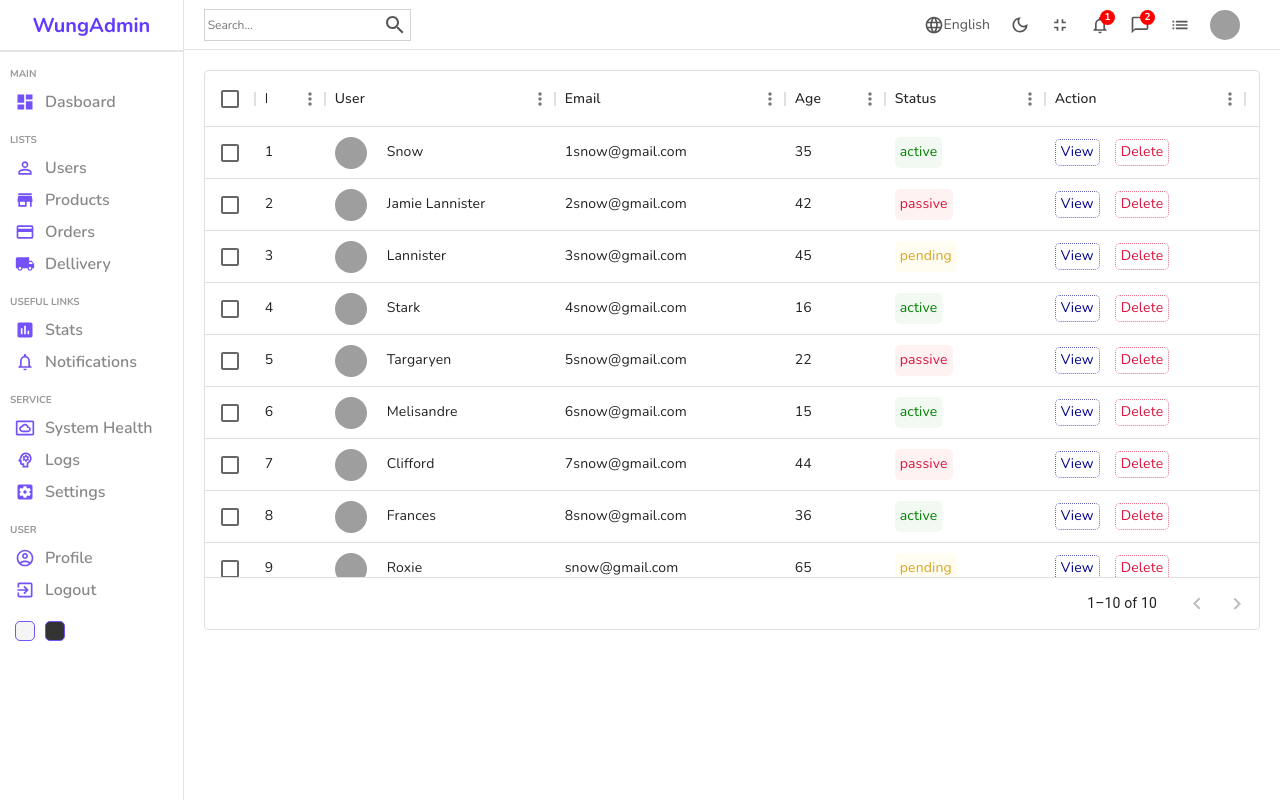
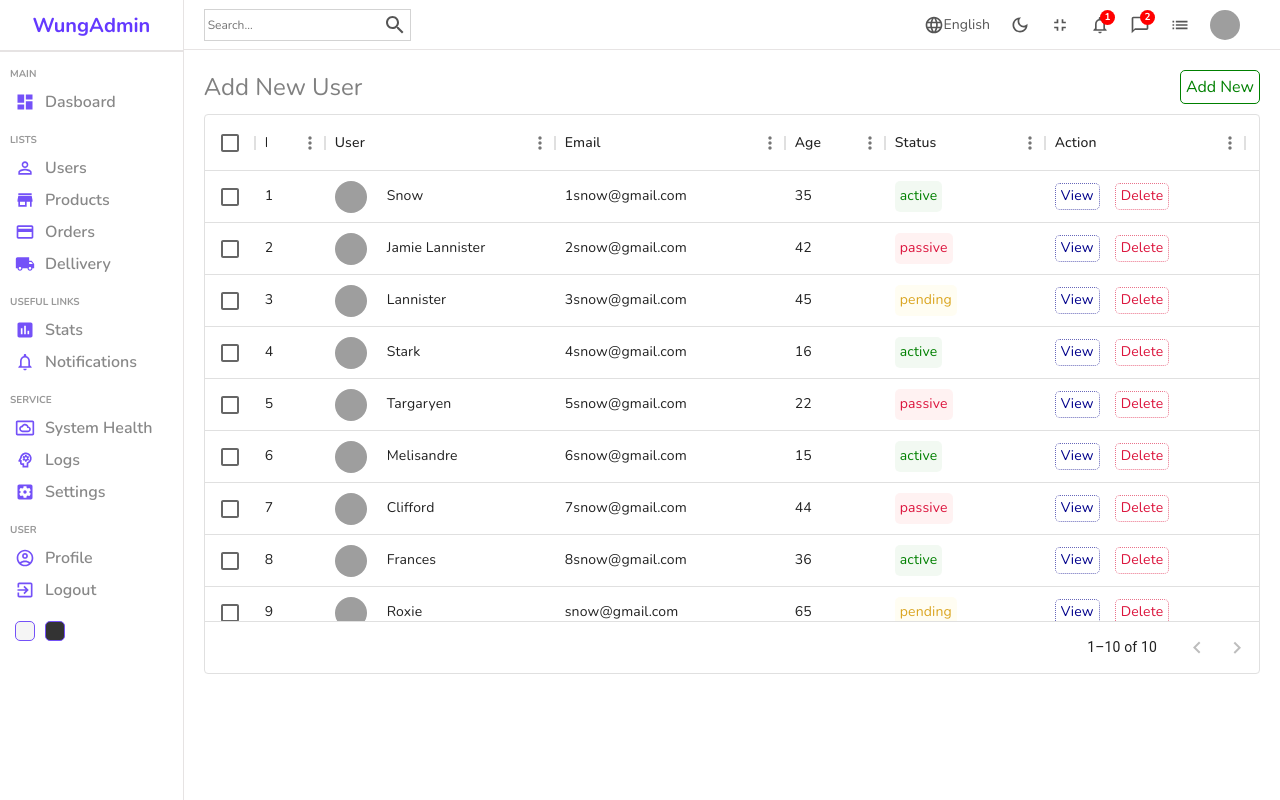
Before and after one commit to WungthingKashungnao/admin-dashboard, a React (Create React App) app: page /users in a window 1280 px wide. Built offline with nearby package versions, Linux system fonts and the light colour scheme; grey boxes are pictures that could not be loaded.

Commit message:
added routes to link to different pages

```diff
--- a/src/components/datatable/Datatable.js
+++ b/src/components/datatable/Datatable.js
@@ -2,6 +2,7 @@
 import { userColumns, userRows } from "../../datatablesource";
 
 import { DataGrid, GridColDef, GridValueGetterParams } from "@mui/x-data-grid";
+import { Link } from "react-router-dom";
 
 const Datatable = () => {
   // action column for the datatable
@@ -13,7 +14,9 @@
       renderCell: () => {
         return (
           <div className="cellAction">
-            <div className="viewButton">View</div>
+            <Link to="/users/testid" style={{ textDecoration: "none" }}>
+              <div className="viewButton">View</div>
+            </Link>
             <div className="deleteButton">Delete</div>
           </div>
         );
@@ -22,6 +25,16 @@
   ];
   return (
     <div className="datatable">
+      <div className="datatableTitle">
+        Add New User
+        <Link
+          to="/users/new"
+          style={{ textDecoration: "none" }}
+          className="link"
+        >
+          Add New
+        </Link>
+      </div>
       <DataGrid
         rows={userRows}
         columns={userColumns.concat(actionColumn)}
--- a/src/components/datatable/datatable.scss
+++ b/src/components/datatable/datatable.scss
@@ -1,6 +1,27 @@
 .datatable{
     height: 600px;
     padding: 20px;
+
+    .datatableTitle{
+        width: 100%;
+        font-size: 24px;
+        color: gray;
+        margin-bottom: 10px;
+        display: flex;
+        align-items: center;
+        justify-content: space-between;
+        .link{
+            text-decoration: none;
+            color: green;
+            font-size: 16px;
+            font-weight: 400;
+            border: 1px solid green;
+            padding: 5px;
+            border-radius: 5px;
+            cursor: pointer;
+        }
+    }
+
     .cellWithImg{
         display: flex;
         align-items: center;
--- a/src/components/sidebar/Sidebar.js
+++ b/src/components/sidebar/Sidebar.js
@@ -11,13 +11,17 @@
 import PsychologyOutlinedIcon from "@mui/icons-material/PsychologyOutlined";
 import AccountCircleOutlinedIcon from "@mui/icons-material/AccountCircleOutlined";
 
+import { Link } from "react-router-dom";
+
 import "./sidebar.scss";
 
 const Sidebar = () => {
   return (
     <div className="sidebar">
       <div className="top">
+        <Link to="/" style={{ textDecoration: "none" }}>
           <span className="logo">WungAdmin</span>
+        </Link>
       </div>
       <hr />
       <div className="center">
@@ -28,14 +32,19 @@
             <span>Dasboard</span>
           </li>
           <p className="title">LISTS</p>
+          <Link to="/users" style={{ textDecoration: "none" }}>
             <li>
               <PersonOutlineOutlinedIcon className="icon" />
               <span>Users</span>
             </li>
+          </Link>
+
+          <Link to="/products" style={{ textDecoration: "none" }}>
             <li>
               <StoreIcon className="icon" />
               <span>Products</span>
             </li>
+          </Link>
           <li>
             <CreditCardIcon className="icon" />
             <span>Orders</span>
```
Lines whose indentation alone changed are shown as unchanged.
